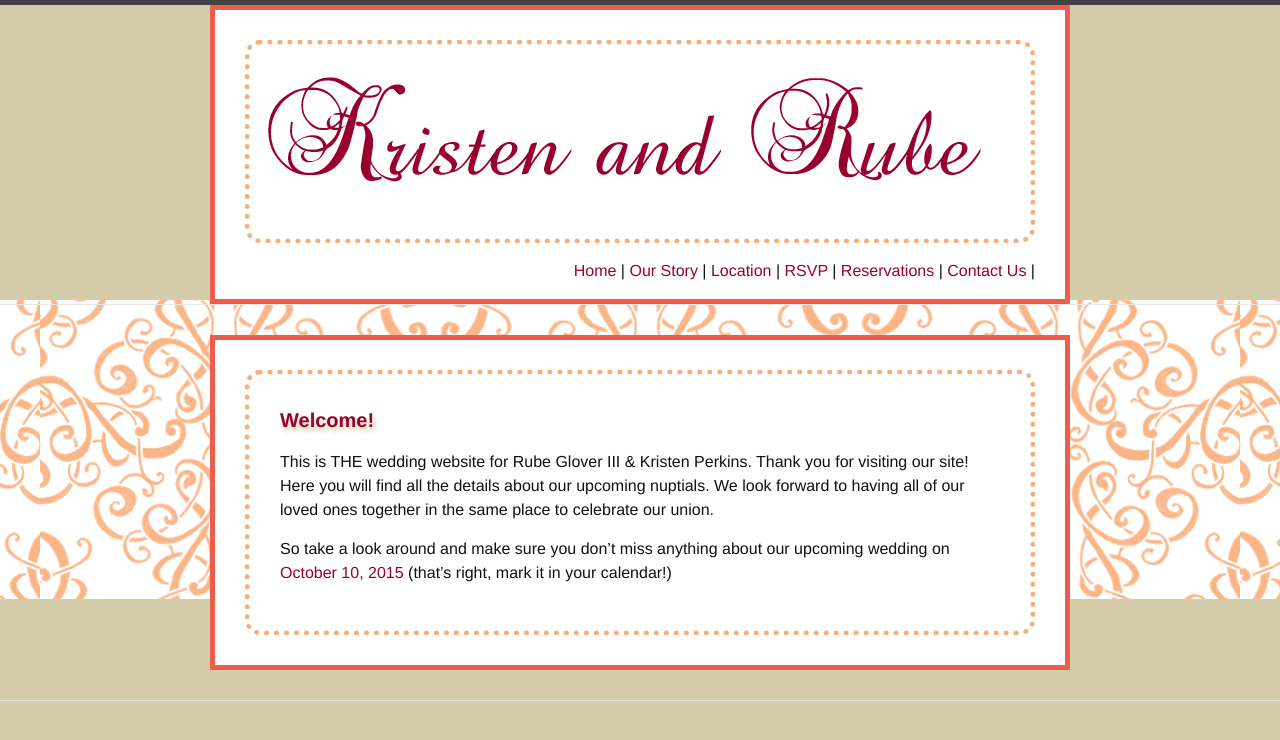
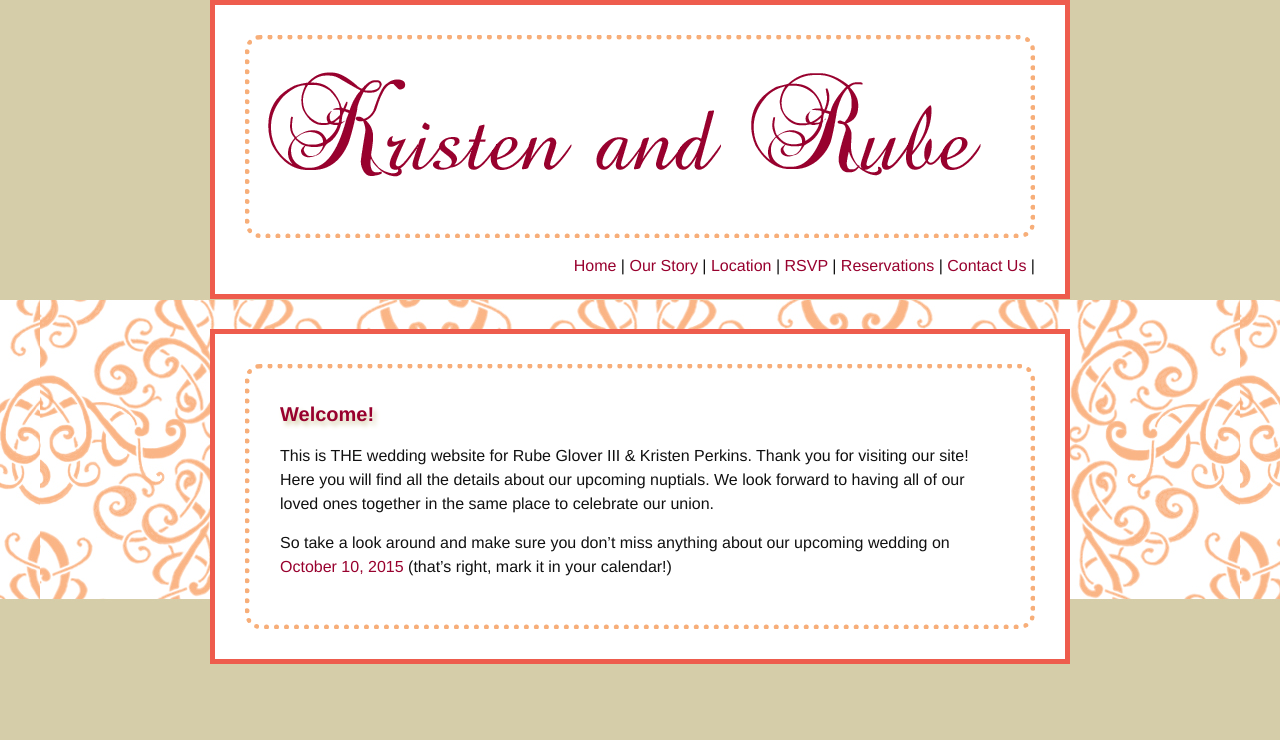
Before and after one commit to kristube/kristube.github.io, a Jekyll site: the page built from index.html, in a window 1280 px wide. Shown: the top 740 px of the page. Built offline with Jekyll 4.4.1, drawn with Linux system fonts in a browser that asks for light colours.

Commit message:
link fix

```diff
--- a/_sass/_layout.scss
+++ b/_sass/_layout.scss
@@ -2,8 +2,6 @@
  * Site header
  */
 .site-header {
-    border-top: 5px solid $grey-color-dark;
-    border-bottom: 1px solid $grey-color-light;
     min-height: 56px;
 
     // Positioning context for the mobile navigation icon
@@ -76,13 +74,8 @@
     }
 
     @include media-query($on-palm) {
-        position: absolute;
-        top: 9px;
-        right: 30px;
-        background-color: $background-color;
-        border: 1px solid $grey-color-light;
-        border-radius: 5px;
-        text-align: right;
+        position: relative;
+        background-color: white;
 
         .menu-icon {
             display: block;
@@ -126,7 +119,7 @@
  * Site footer
  */
 .site-footer {
-    border-top: 1px solid $grey-color-light;
+
     padding: $spacing-unit 0;
 }
 
```
